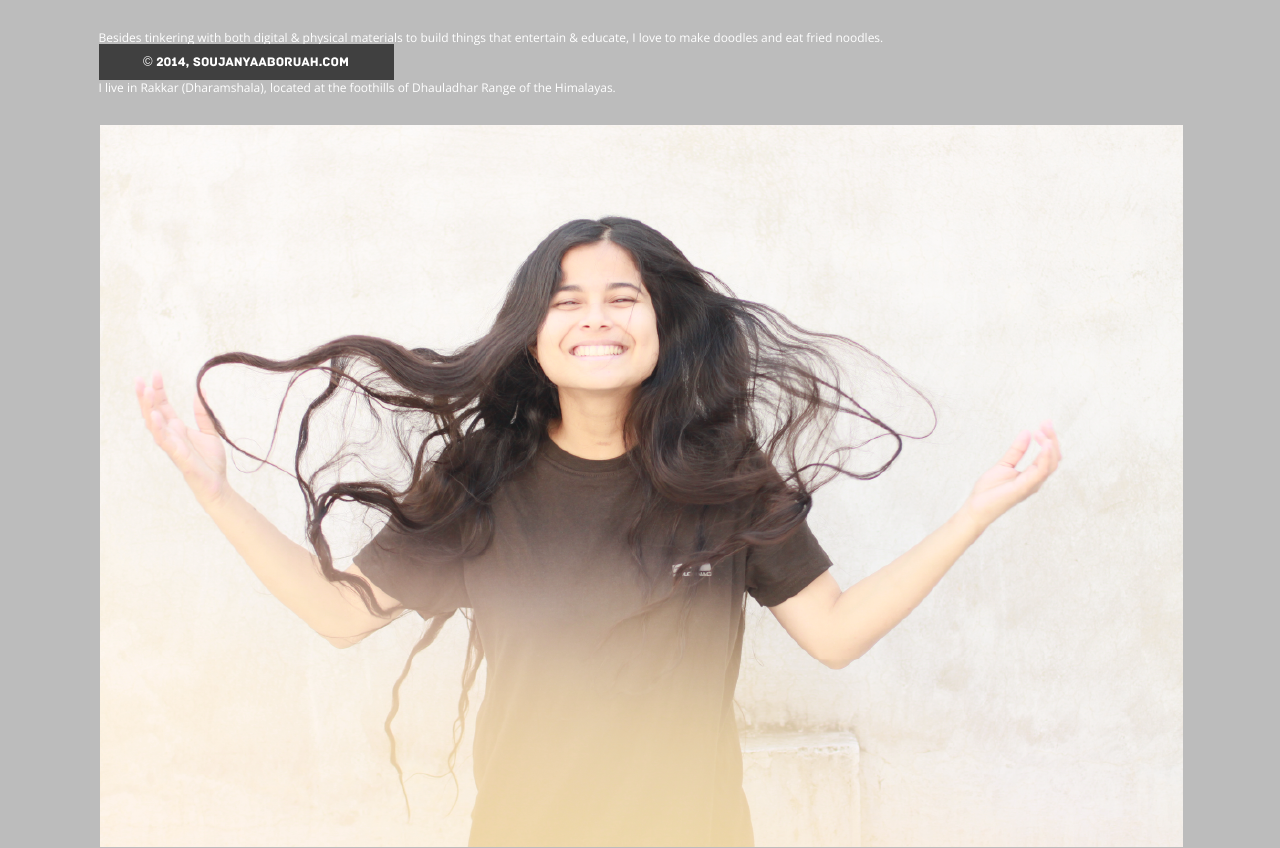
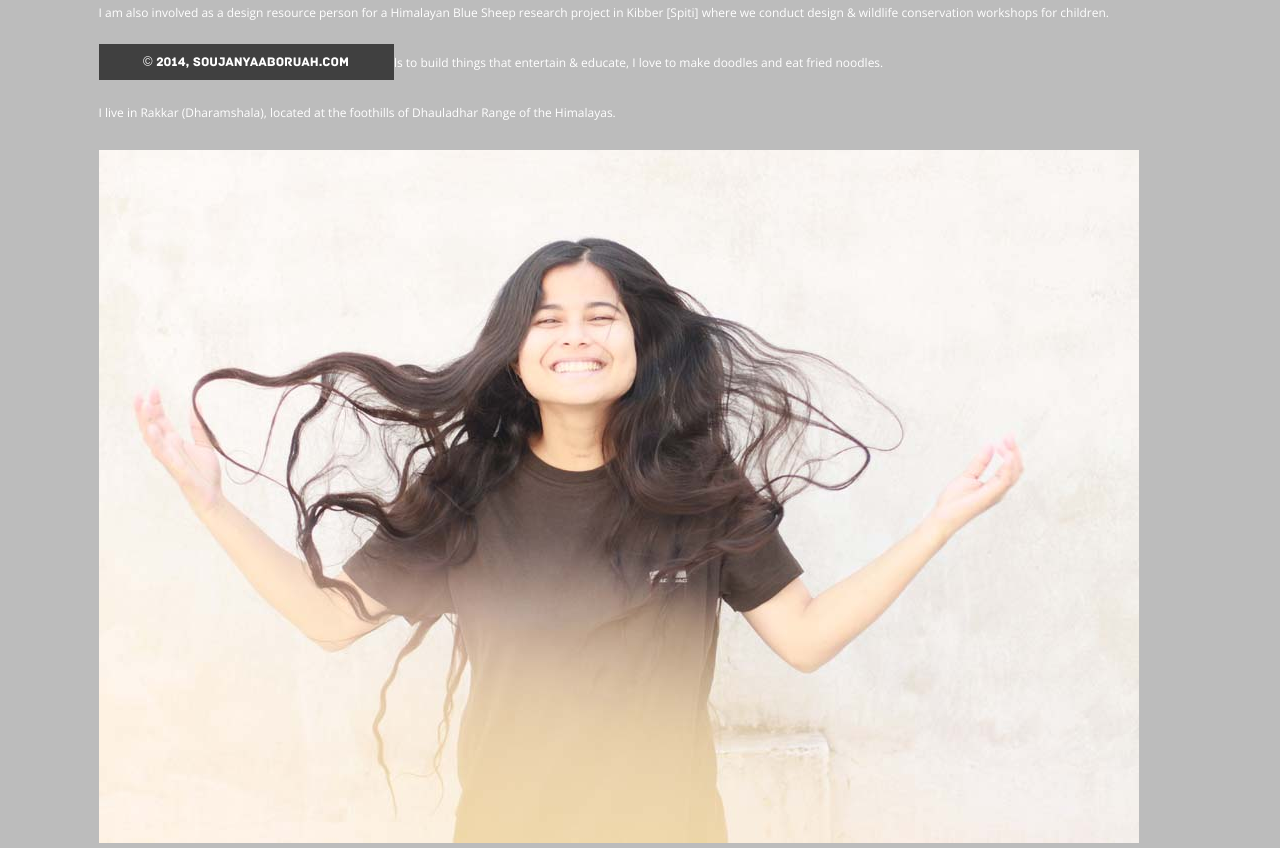
Before and after one commit to sboruah/sboruah.github.io, a plain HTML site: page about.html in a window 1280 px wide. Shown: the part 720-1568 px from the top of the page. Drawn offline with nearby package versions, Linux system fonts and the light colour scheme.

Commit message:
added new profile photo & text alignment

```diff
--- a/about.html
+++ b/about.html
@@ -135,7 +135,7 @@ function translateAlong(path) {
 
               I live in Rakkar (Dharamshala), located at the foothills of Dhauladhar Range of the Himalayas.<br></br>
 
-            <img class="content-img" src="img/sb.png" alt="Hello">
+            <img class="content-img" src="img/sb.jpg" alt="Hello">
             </p>
 
 
--- a/css/main.css
+++ b/css/main.css
@@ -467,12 +467,13 @@ body.page-about {
 }
 
 .about-text {
-	width: 1083px;
+	width: 1040px;
 /*	background-color: black;*/
 	background-size: 12px;
 	line-height: 25px;
 	position: absolute;
 	top: 40%;
+
 
 }
 
```
Also changed, not shown: img/sb.jpg (added), img/sb.png (deleted).
